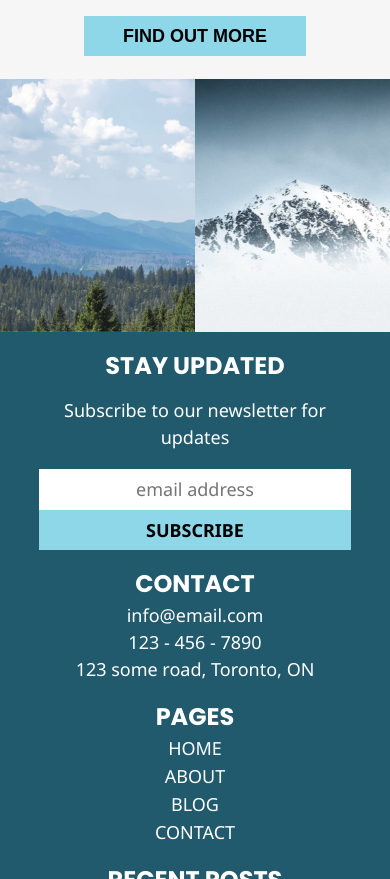
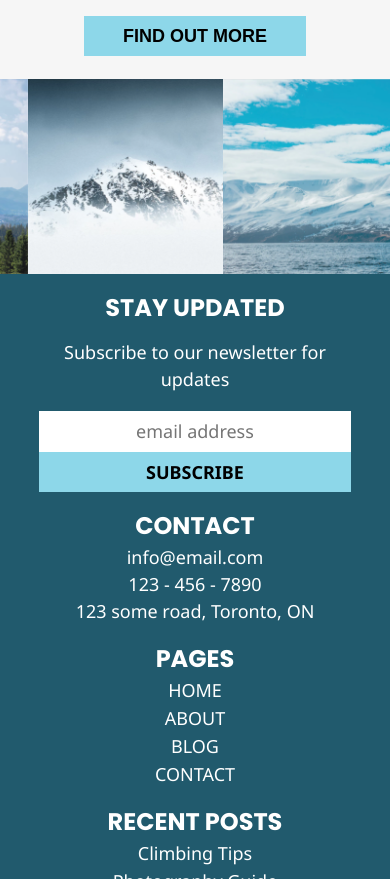
Before and after one commit to Fdyck/foster_dyck_project1, a plain HTML site: page index.html in a window 390 px wide. Shown: the part 3873-4752 px from the top of the page. Drawn offline with nearby package versions, Linux system fonts and the light colour scheme.

Commit message:
Foster Dyck's project 1 updated

```diff
--- a/index.html
+++ b/index.html
@@ -176,7 +176,7 @@
         <img src="assets/image6/image-6.png" alt="A snow covered mountain top seen through clouds" class="image6">
         <img src="assets/image7/image-7.png" alt="A mountain with rolling clouds seen from the ocean." class="image7">
     </section>
-    <section class="slideshow">
+    <section class="slideshow" data-aos="flip-down">
         <div class="slideshowImages">
             <img class="SSImage" src="assets/slideshowImage/Project1-slideshow.png" alt="Mountains overlooking a evergreen forest. A snow covered mountain top seen through clouds. A mountain with rolling clouds seen from the ocean.">
         </div>
--- a/styles/style.css
+++ b/styles/style.css
@@ -758,23 +758,14 @@ input[type="submit"] {
     }
 
     .imageBar {
+        display: none;
+    }
+
+    .slideshow {
         padding: 0;
         margin: 0;
-        max-width: 100%;
-    }
-
-    .imageBar img {
-        width: 50%;
-        padding: 0;
-        margin: 0;
-    }
-
-    .imageBar img:hover {
-        transform: none;
-    }
-
-    .imageBar img:last-of-type {
-        display: none;
+        display: block;
+        height: 100%;
     }
 }
 
```
